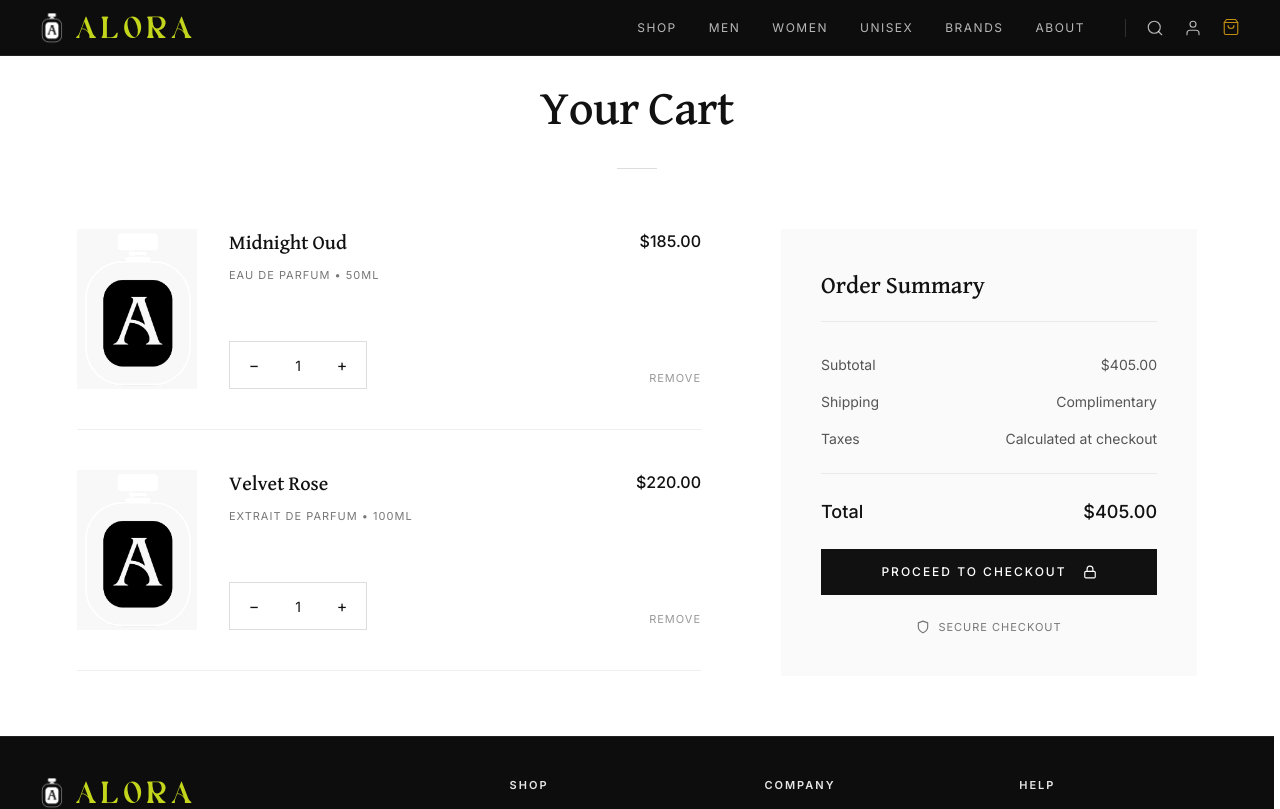
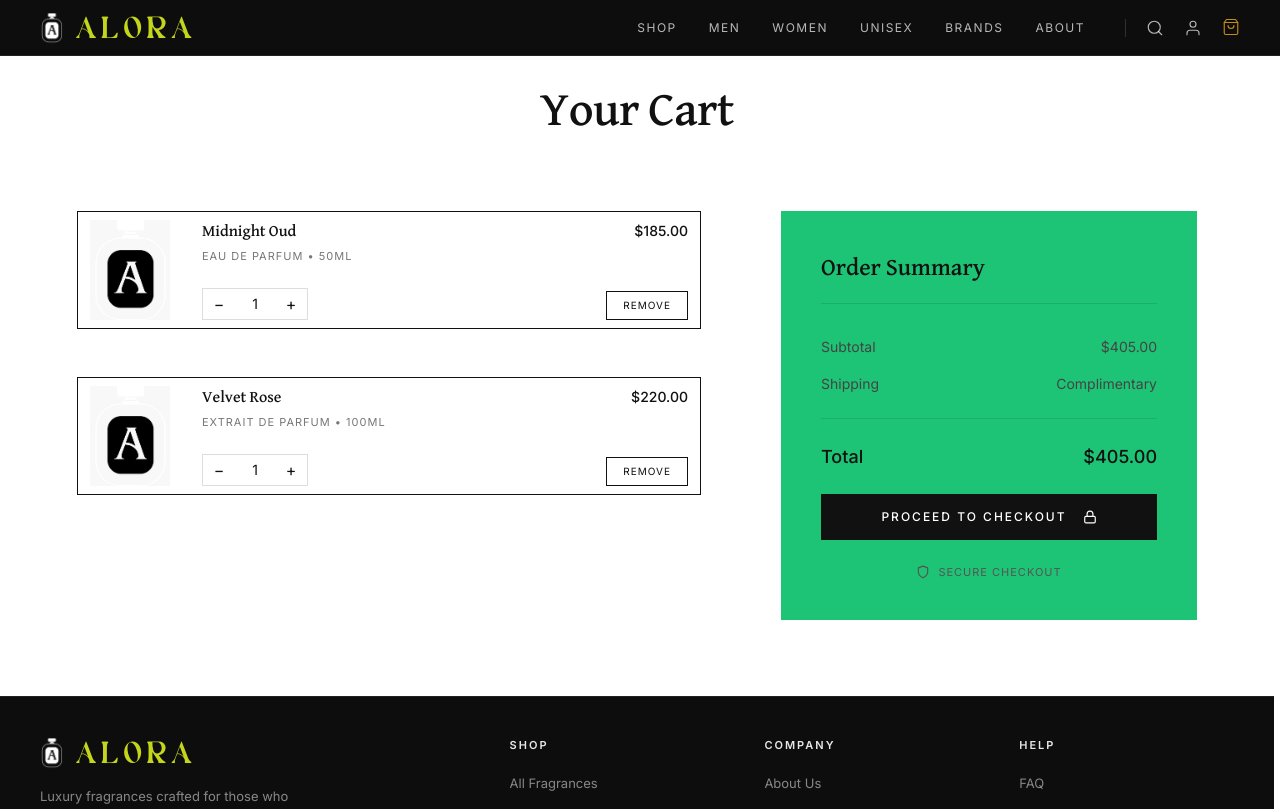
Before and after one commit to uzicodes/Alora, a Next.js app: page /cart in a window 1280 px wide. Shown: the top 809 px of the page. Built offline with nearby package versions, Linux system fonts and the light colour scheme.

Commit message:
feat: Cart page tweaks with buttons colors and adjustments

```diff
--- a/src/app/cart/page.tsx
+++ b/src/app/cart/page.tsx
@@ -54,13 +54,12 @@ export default function Cart() {
   };
 
   const subtotal = cartItems.reduce((acc, item) => acc + (item.price * item.quantity), 0);
-  const total = subtotal; // Assuming shipping is complimentary
+  const total = subtotal;
 
   return (
     <div className="cart-page">
       <div className="cart-header">
-        <h1 className="cart-title animate-fade-in-up">Your Cart</h1>
-        <div className="section-divider animate-fade-in-up delay-100"></div>
+        <h1 className="cart-title text-lg animate-fade-in-up">Your Cart</h1>
       </div>
 
       {cartItems.length === 0 ? (
@@ -75,7 +74,7 @@ export default function Cart() {
           {/* Left: Cart Items */}
           <div className="cart-items animate-fade-in-up delay-200">
             {cartItems.map((item) => (
-              <div key={item.id} className="cart-item">
+              <div key={item.id} className="cart-item" style={{ backgroundColor: '#ffffff', padding: '8px 12px', marginBottom: '8px', border: '1px solid #111' }}>
                 <div className="cart-item-image">
                   <Image
                     src={item.image}
@@ -112,8 +111,20 @@ export default function Cart() {
                       </button>
                     </div>
                     <button
-                      className="remove-btn"
+                      className="remove-btn-styled"
                       onClick={() => removeItem(item.id)}
+                      style={{
+                        padding: '6px 16px',
+                        border: '1px solid #111',
+                        fontSize: '10px',
+                        textTransform: 'uppercase',
+                        letterSpacing: '1px',
+                        cursor: 'pointer',
+                        backgroundColor: 'transparent',
+                        transition: 'all 0.3s'
+                      }}
+                      onMouseOver={(e) => { e.currentTarget.style.backgroundColor = '#eb0c0cff'; e.currentTarget.style.color = '#faf9f9ff'; }}
+                      onMouseOut={(e) => { e.currentTarget.style.backgroundColor = 'transparent'; e.currentTarget.style.color = '#e21010ff'; }}
                     >
                       Remove
                     </button>
@@ -123,9 +134,9 @@ export default function Cart() {
             ))}
           </div>
 
-          {/* Right: Order Summary */}
-          <div className="cart-summary animate-fade-in-up delay-300">
-            <h2 className="summary-title">Order Summary</h2>
+          {/* Order Summary */}
+          <div className="cart-summary animate-fade-in-up delay-300" style={{ backgroundColor: '#1DC475', color: '#111' }}>
+            <h2 className="summary-title" style={{ color: '#111', borderBottom: '1px solid rgba(0,0,0,0.1)' }}>Order Summary</h2>
             <div className="summary-row">
               <span>Subtotal</span>
               <span>${subtotal.toFixed(2)}</span>
@@ -134,12 +145,8 @@ export default function Cart() {
               <span>Shipping</span>
               <span>Complimentary</span>
             </div>
-            <div className="summary-row">
-              <span>Taxes</span>
-              <span>Calculated at checkout</span>
-            </div>
             <div className="summary-divider"></div>
-            <div className="summary-row summary-total">
+            <div className="summary-row summary-total" style={{ color: '#111' }}>
               <span>Total</span>
               <span>${total.toFixed(2)}</span>
             </div>
--- a/src/app/globals.css
+++ b/src/app/globals.css
@@ -1029,14 +1029,16 @@ body {
 .cart-item {
   display: flex;
   gap: 32px;
-  padding-bottom: 40px;
-  border-bottom: 1px solid #eee;
+  padding: 24px;
+  background: #F2AEAE;
+  margin-bottom: 24px;
+  border: 1px solid rgba(0, 0, 0, 0.05);
 }
 
 .cart-item-image {
   position: relative;
-  width: 120px;
-  height: 160px;
+  width: 80px;
+  height: 100px;
   background: #f8f8f8;
   flex-shrink: 0;
 }
@@ -1056,10 +1058,10 @@ body {
 
 .cart-item-name {
   font-family: var(--font-david-libre);
-  font-size: 20px;
+  font-size: 16px;
   font-weight: 400;
   color: #111;
-  margin-bottom: 8px;
+  margin-bottom: 4px;
 }
 
 .cart-item-category {
@@ -1070,7 +1072,7 @@ body {
 }
 
 .cart-item-price {
-  font-size: 16px;
+  font-size: 14px;
   font-weight: 500;
   color: #111;
 }
@@ -1085,11 +1087,11 @@ body {
   display: flex;
   align-items: center;
   border: 1px solid #ddd;
-  height: 48px;
+  height: 32px;
 }
 
 .quantity-btn {
-  width: 48px;
+  width: 32px;
   height: 100%;
   background: transparent;
   border: none;
@@ -1141,9 +1143,10 @@ body {
 }
 
 .cart-summary {
-  background: #fafafa;
+  background: #1DC475;
   padding: 40px;
   height: fit-content;
+  color: #111;
 }
 
 .summary-title {
@@ -1152,7 +1155,7 @@ body {
   font-weight: 400;
   color: #111;
   margin-bottom: 32px;
-  border-bottom: 1px solid #eaeaea;
+  border-bottom: 1px solid rgba(0, 0, 0, 0.1);
   padding-bottom: 16px;
 }
 
@@ -1161,12 +1164,12 @@ body {
   justify-content: space-between;
   margin-bottom: 16px;
   font-size: 14px;
-  color: #555;
+  color: #444;
 }
 
 .summary-divider {
   height: 1px;
-  background: #eaeaea;
+  background: rgba(0, 0, 0, 0.1);
   margin: 24px 0;
 }
 
@@ -1183,7 +1186,7 @@ body {
   align-items: center;
   justify-content: center;
   gap: 8px;
-  color: #777;
+  color: #555;
   font-size: 11px;
   text-transform: uppercase;
   letter-spacing: 1px;
```
